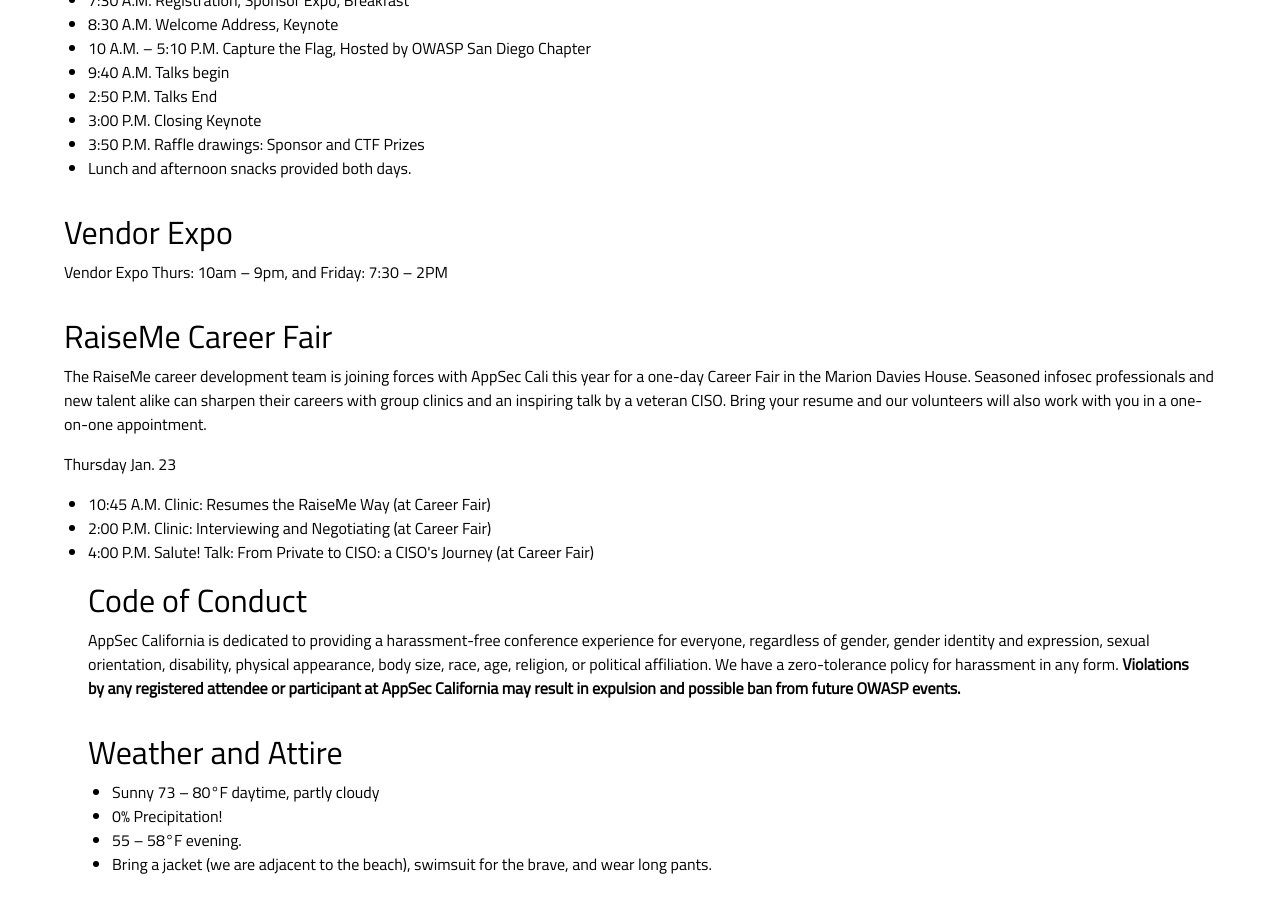
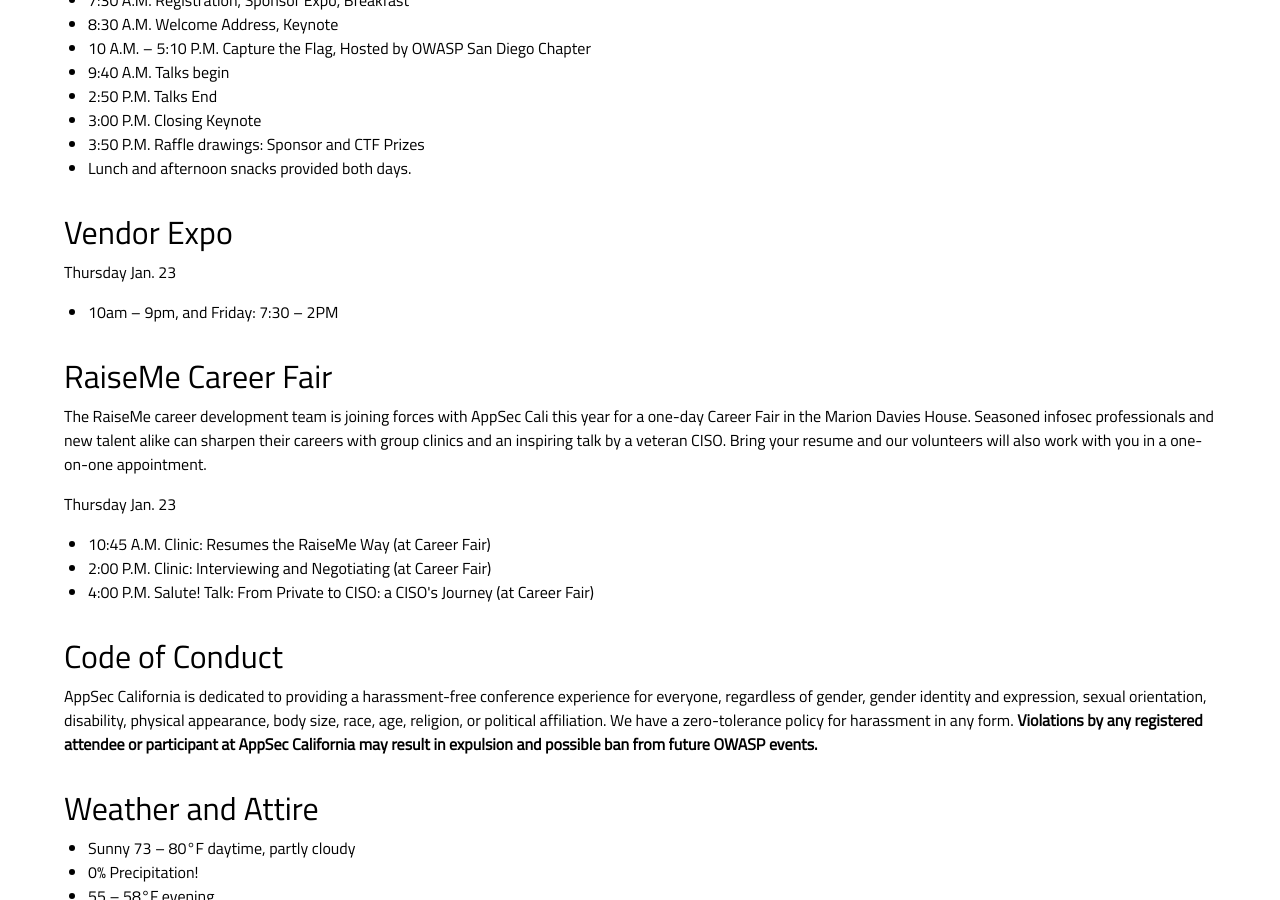
Before and after one commit to OWASP/2020-appseccalifornia, a Jekyll site: the page built from logistics/index.html, in a window 1280 px wide and 900 px high, scrolled down 1494 px. Built offline with Jekyll 4.4.1, drawn with Linux system fonts in a browser that asks for light colours; some web fonts are replaced; comment, search, counter and statistics services are not loaded.

Commit message:
formatting

```diff
--- a/logistics/index.html
+++ b/logistics/index.html
@@ -62,7 +62,10 @@
 </ul>
 <br>
 <h2>Vendor Expo</h2>
-<p>Vendor Expo Thurs: 10am – 9pm, and Friday: 7:30 – 2PM</p>
+<p>Thursday Jan. 23</p>
+<ul>
+<li>10am – 9pm, and Friday: 7:30 – 2PM</li>
+</ul>
 <br>
 <h2>RaiseMe Career Fair</h2>
 <p>The RaiseMe career development team is joining forces with AppSec Cali this year for a one-day Career Fair in the Marion Davies House.  Seasoned infosec professionals and new talent alike can sharpen their careers with group clinics and an inspiring talk by a veteran CISO.  Bring your resume and our volunteers will also work with you in a one-on-one appointment.
@@ -72,6 +75,7 @@
 <li>10:45 A.M. Clinic: Resumes the RaiseMe Way (at Career Fair)</li>
 <li>2:00 P.M. Clinic: Interviewing and Negotiating (at Career Fair)</li>
 <li>4:00 P.M. Salute! Talk: From Private to CISO: a CISO's Journey (at Career Fair)</li>
+</ul>
 <br>
 <h2>Code of Conduct</h2>
 <p>AppSec California is dedicated to providing a harassment-free conference experience for everyone, regardless of gender, gender identity and expression, sexual orientation, disability, physical appearance, body size, race, age, religion, or political affiliation.  We have a zero-tolerance policy for harassment in any form. <b>Violations by any registered attendee or participant at AppSec California may result in expulsion and possible ban from future OWASP events.</b></p>
```
